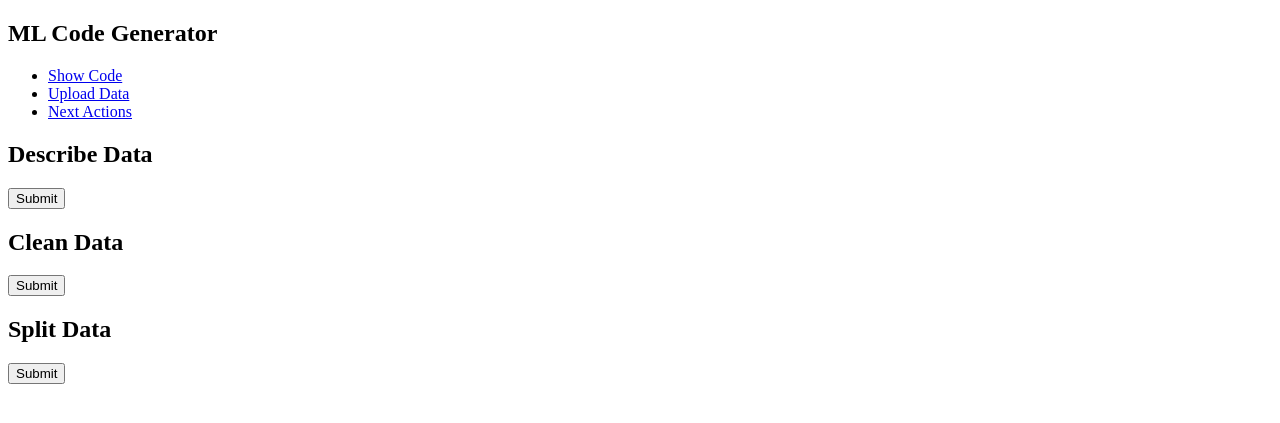
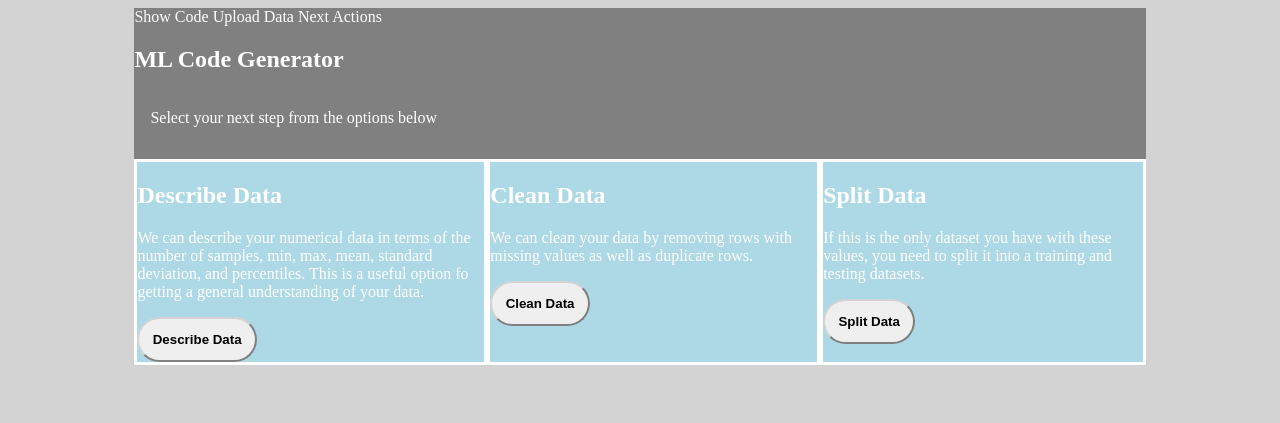
Before and after one commit to oss-slu/ml_code_generator, a Flask app: page /actions in a window 1280 px wide. Shown: the top 423 px of the page. Run offline with Flask 2, Linux system fonts and the light colour scheme.

Commit message:
styled UI

```diff
--- a/flask_app/flask_main.py
+++ b/flask_app/flask_main.py
@@ -20,7 +20,7 @@ generator = code_generator.CodeGenerator(template_mapping, parse_template)
 
 @app.route('/')
 def welcome():
-   return render_template('base.html')
+   return render_template('home.html')
 
 def allowed_file(filename):
    return '.' in filename and filename.rsplit('.', 1)[1].lower() in ALLOWED_EXTENSIONS
--- a/flask_app/static/style.css
+++ b/flask_app/static/style.css
@@ -1,3 +1,63 @@
+.container {
+    width: 80%;
+    margin: 0 auto;
+    background-color: gray;
+    color: white;
+}
+
 table {
   border-collapse: collapse;
 }
+
+a {
+   text-decoration: none;
+   color:white;
+}
+ul {
+   list-style-type: none;
+   margin: 0;
+   padding: 0;
+}
+
+li {
+   display: inline;
+}
+
+li a{
+   text-align: left;
+   text-decoration: none;
+}
+
+.action {
+    display: block;
+    padding: 1em;
+    font-weight: bold;
+    border-radius: 2em;
+    border-color: lightgray;
+}
+
+.instructions {
+   padding: 1em;
+}
+
+.inputform {
+   background-color: lightblue;
+   padding:3em;
+}
+input[type=file]::file-selector-button{
+   background-color: white;
+   font-weight: bold;
+}
+
+body {
+   background: lightgray;
+   color: darkblue;
+}
+.next-actions{
+   display: grid;
+   grid-template-columns: repeat(3, auto);
+}
+.card{
+   border-style:solid;
+   background-color:lightblue;
+}
--- a/flask_app/templates/actions.html
+++ b/flask_app/templates/actions.html
@@ -2,7 +2,10 @@
 {% extends 'base.html' %}
 
 {% block content %}
+<p class="instructions"> Select your next step from the options below</p>
+<div class="next-actions">
 {% include 'describe_data.html' %}
 {% include 'clean_data.html' %}
 {% include 'split_data.html' %}
+</div>
 {% endblock %}
--- a/flask_app/templates/base.html
+++ b/flask_app/templates/base.html
@@ -1,8 +1,8 @@
 <!doctype html>
 <title>{% block title %}{% endblock %} - Flaskr</title>
 <link rel="stylesheet" href="{{ url_for('static', filename='style.css') }}">
+<div class="container">
 <nav>
-  <h1>ML Code Generator</h1>
   <ul>
       <li><a href="/download">Show Code</a>
       <li><a href="/data">Upload Data</a>
@@ -11,6 +11,7 @@
 </nav>
 <section class="content">
   <header>
+    <h1>ML Code Generator</h1>
     {% block header %}{% endblock %}
   </header>
   {% for message in get_flashed_messages() %}
@@ -18,3 +19,4 @@
   {% endfor %}
   {% block content %}{% endblock %}
 </section>
+</div>
--- a/flask_app/templates/clean_data.html
+++ b/flask_app/templates/clean_data.html
@@ -1,4 +1,9 @@
-<h1>Clean Data</h1>
-<form action="/clean" method="get">
-    <input type="submit"/>
-</form>
+<div class="card">
+   <h2> Clean Data</h2>
+   <p>
+      We can clean your data by removing rows with missing values as well as duplicate rows.
+   </p>
+   <form action="/clean" method="get">
+       <input class="action" type="submit" value="Clean Data"/>
+   </form>
+</div>
--- a/flask_app/templates/describe_data.html
+++ b/flask_app/templates/describe_data.html
@@ -1,4 +1,10 @@
-<h1>Describe Data</h1>
-<form action="/describe" method="get">
-    <input type="submit"/>
-</form>
+<div class="card">
+   <h2>Describe Data</h2>
+   <p>We can describe your numerical data in terms of the number of samples,
+      min, max, mean, standard deviation, and percentiles. This is a useful
+      option fo getting a general understanding of your data.
+   </p>
+   <form action="/describe" method="get">
+       <input class="action" type="submit" value="Describe Data"/>
+   </form>
+</div>
--- a/flask_app/templates/split_data.html
+++ b/flask_app/templates/split_data.html
@@ -1,4 +1,10 @@
-<h1>Split Data</h1>
-<form action="/split" method="get">
-    <input type="submit"/>
-</form>
+<div class="card">
+   <h2>Split Data</h2>
+   <p>
+      If this is the only dataset you have with these values, you need to split it into
+      a training and testing datasets.
+   </p>
+   <form action="/split" method="get">
+       <input class="action" type="submit" value="Split Data"/>
+   </form>
+</div>
```
Also changed, not shown: flask_app/templates/home.html (added, +18 -0 lines), flask_app/templates/upload_data.html (+15 -9 lines).
